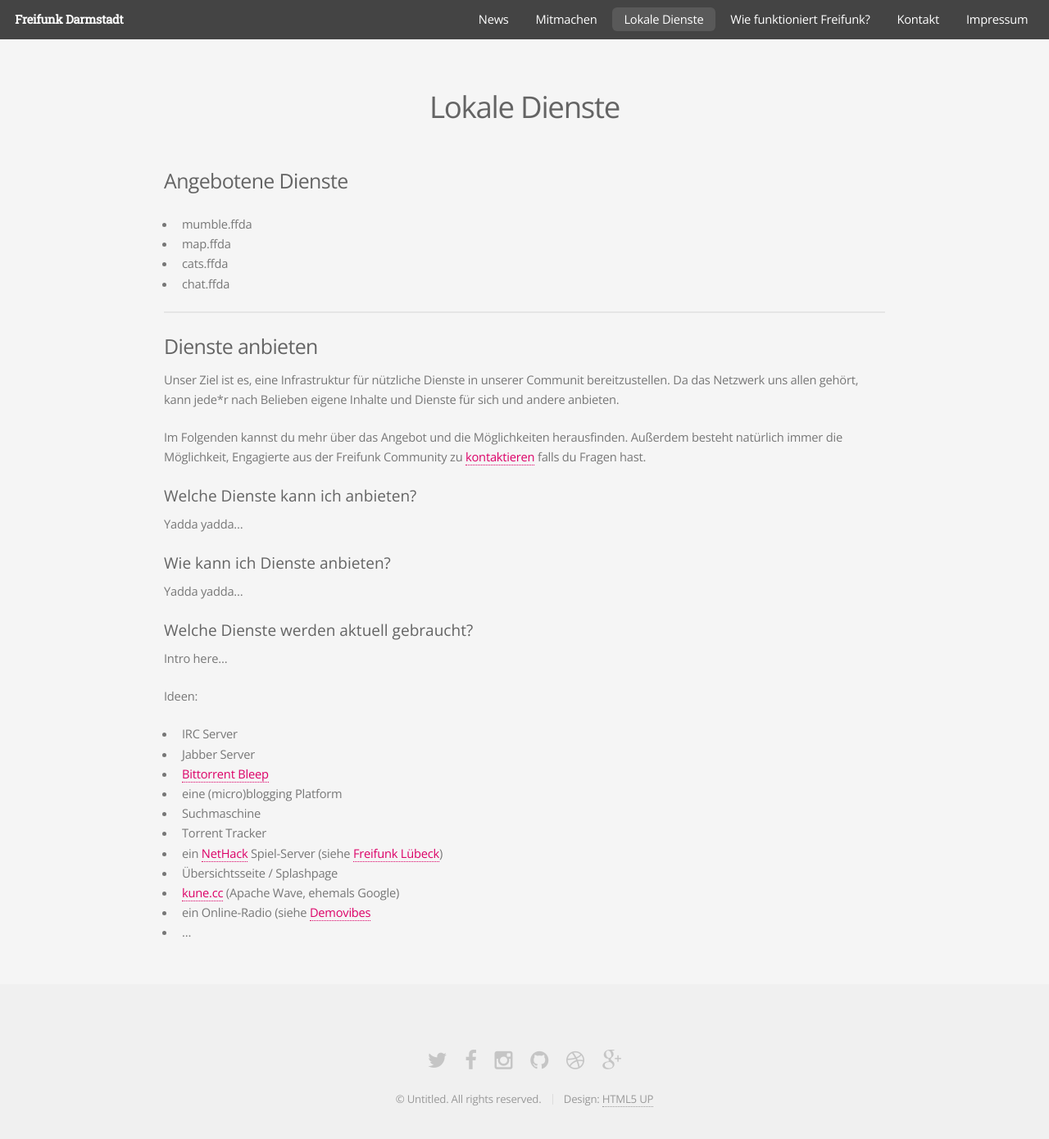
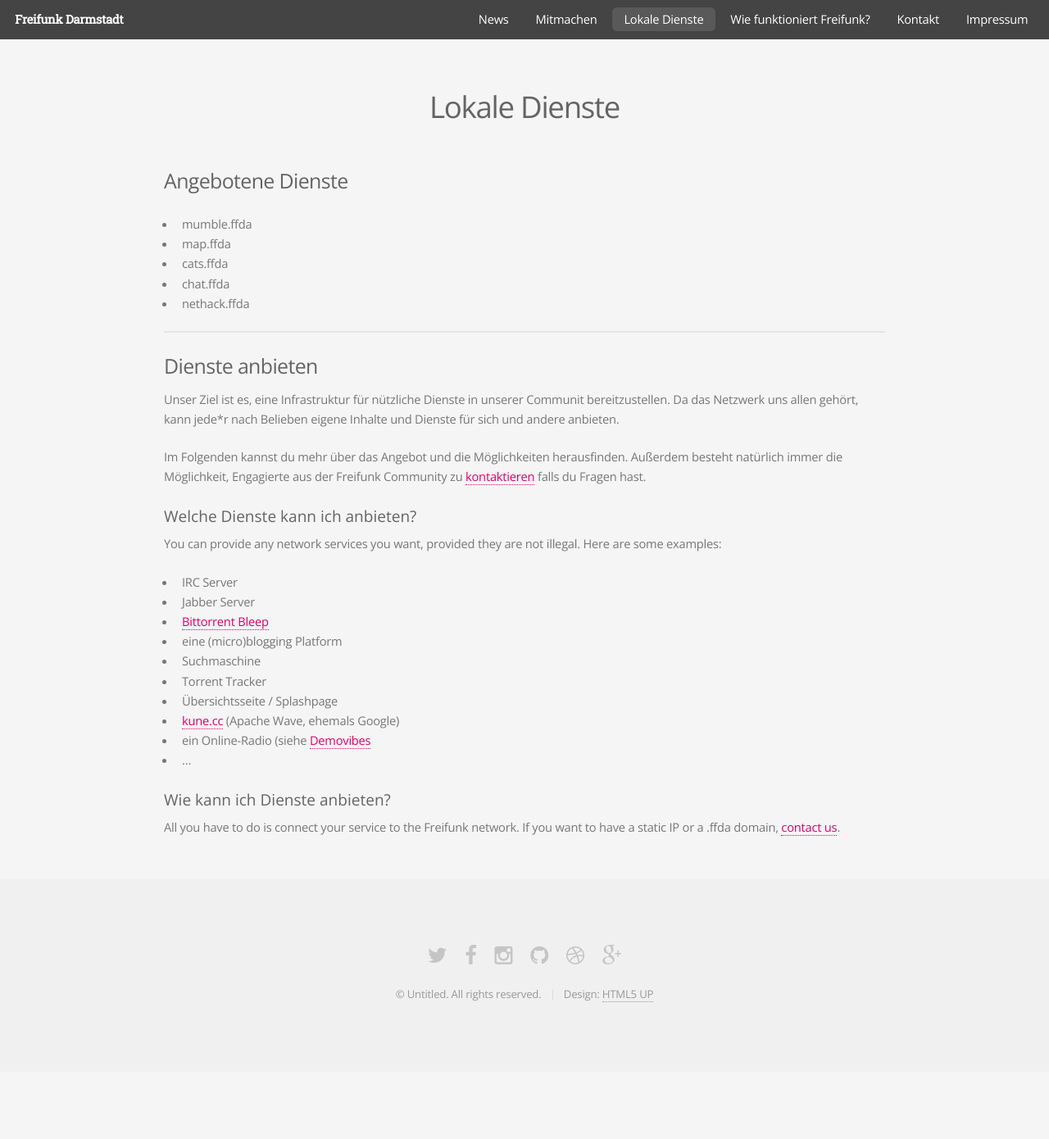
Before and after one commit to mdrenger/darmstadt.freifunk.net, a Jekyll site: the page built from pages/lokale-dienste.md, in a window 1280 px wide and 1400 px high. Shown: the top 1390 px of the window at 82% size. Built offline with Jekyll 4.4.1, drawn with Linux system fonts in a browser that asks for light colours.

Commit message:
moved content around

```diff
--- a/pages/lokale-dienste.md
+++ b/pages/lokale-dienste.md
@@ -14,6 +14,7 @@ layout: page
 * map.ffda
 * cats.ffda
 * chat.ffda
+* nethack.ffda
 
 * * *
 
@@ -25,18 +26,7 @@ Im Folgenden kannst du mehr über das Angebot und die Möglichkeiten herausfinde
 
 #### Welche Dienste kann ich anbieten?
 
-Yadda yadda...
-
-#### Wie kann ich Dienste anbieten?
-
-
-Yadda yadda...
-
-#### Welche Dienste werden aktuell gebraucht?
-
-Intro here...
-
-Ideen:
+You can provide any network services you want, provided they are not illegal. Here are some examples:
 
 * IRC Server
 * Jabber Server
@@ -44,8 +34,11 @@ Ideen:
 * eine (micro)blogging Platform
 * Suchmaschine
 * Torrent Tracker
-* ein [NetHack](http://www.nethack.org/common/index.html) Spiel-Server (siehe [Freifunk Lübeck](http://luebeck.freifunk.net/wiki/NetHack))
 * Übersichtsseite / Splashpage
 * [kune.cc](kune.cc) (Apache Wave, ehemals Google)
 * ein Online-Radio (siehe [Demovibes](https://gitorious.org/demovibes)
 * ...
+
+#### Wie kann ich Dienste anbieten?
+
+All you have to do is connect your service to the Freifunk network. If you want to have a static IP or a .ffda domain, [contact us](/kontakt/).
```
